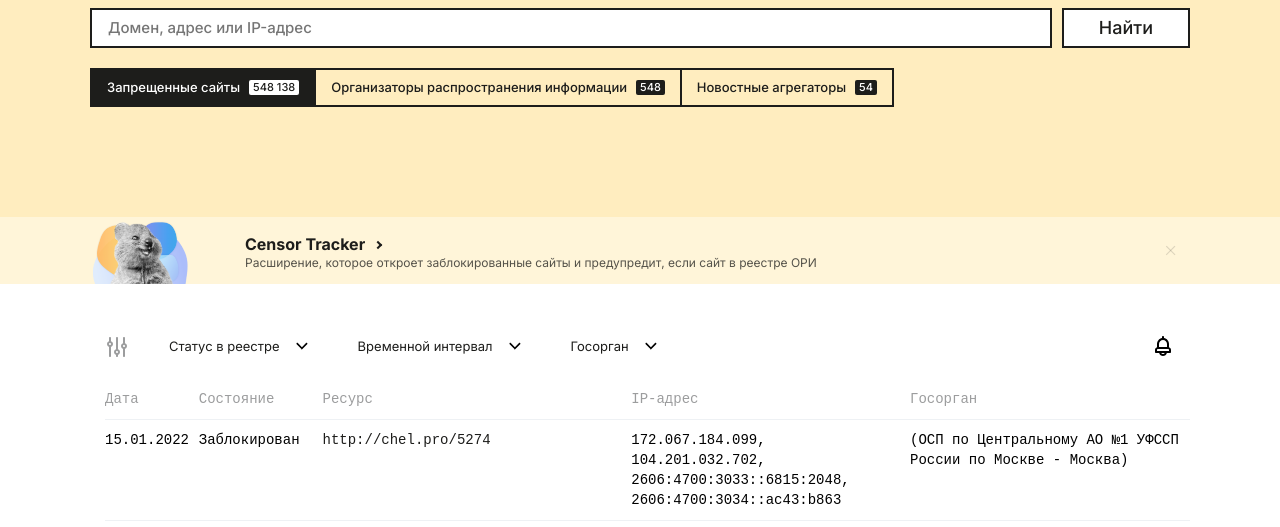
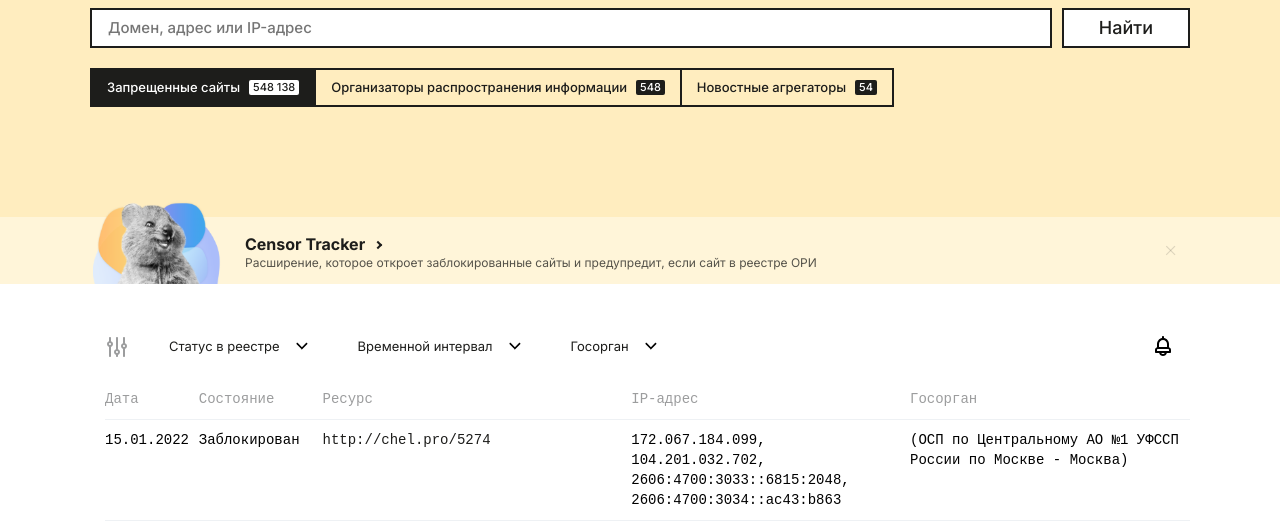
Before and after one commit to AnnaChervatyuk/reestr, a website built with webpack: page src/public/index.html in a window 1280 px wide. Shown: the part 273-800 px from the top of the page. Built offline with nearby package versions, Linux system fonts and the light colour scheme; files whose address does not match are found by name; a web font is replaced by a local one.

Commit message:
fix quokka style

```diff
--- a/src/style/monitoring_ct.sass
+++ b/src/style/monitoring_ct.sass
@@ -24,7 +24,7 @@
         position: absolute
         left: 3px
         bottom: 0
-        min-width: 97px
+        min-width: 101px
         height: calc(100% + 7px)
         background-image: url(./../public/images/censor.png)
         background-size: cover
@@ -95,7 +95,9 @@
             line-height: 13px
         .ct-quokka
           left: 48px
-          height: 100%
+          // height: 100%
+          height: 130%
+          min-width: 130px
           background-size: cover
           min-height: 0
           background-position: inherit
```
Also changed, not shown: dist/app.css.
